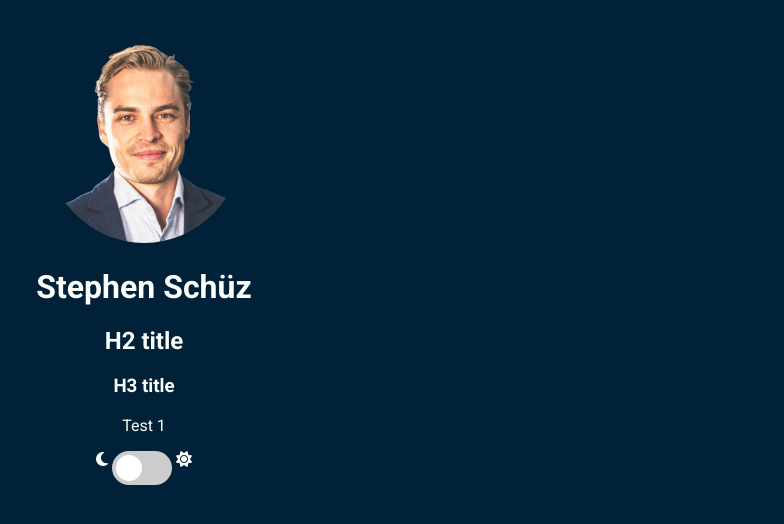
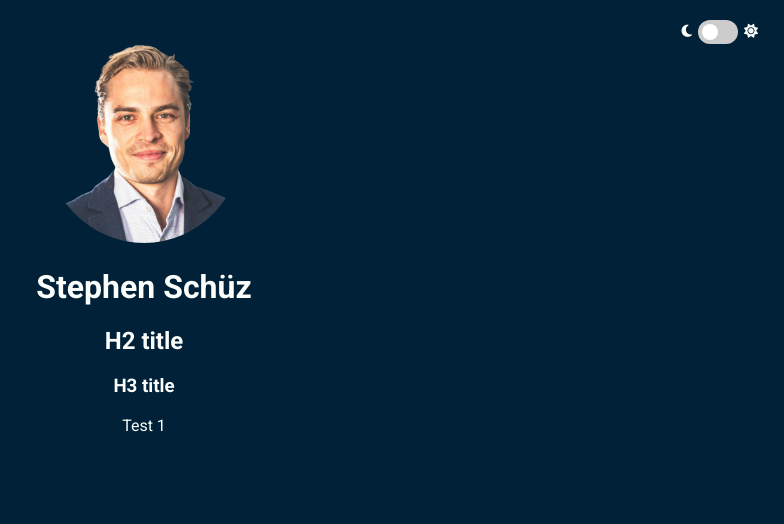
Before and after one commit to sschuez/portfolio, a website: page index.html in a window 1280 px wide. Shown: the whole page, without its empty margins (496-1280 px from the left). Drawn offline with Linux system fonts and the light colour scheme.

Commit message:
implemented dark mode toggle top right

```diff
--- a/src/scss/components/_dark_mode.sass.scss
+++ b/src/scss/components/_dark_mode.sass.scss
@@ -1,11 +1,24 @@
 @use "../config/config.sass.scss" as *;
+
+.dark-mode-switch {
+  display: flex;
+  justify-content: center;
+  position: absolute;
+  top: 12px;
+  right: 12px;
+}
+
+.dark-mode-switch .fas {
+  margin: 4px 6px;
+  font-size: 14px;
+}
 
 /* The switch - the box around the slider */
 .switch {
   position: relative;
   display: inline-block;
-  width: 60px;
-  height: 34px;
+  width: 40px;
+  height: 24px;
 }
 
 /* Hide default HTML checkbox */
@@ -31,8 +44,8 @@
 .slider:before {
   position: absolute;
   content: "";
-  height: 26px;
-  width: 26px;
+  height: 16px;
+  width: 16px;
   left: 4px;
   bottom: 4px;
   background-color: white;
@@ -49,9 +62,9 @@ input:focus + .slider {
 }
 
 input:checked + .slider:before {
-  -webkit-transform: translateX(26px);
-  -ms-transform: translateX(26px);
-  transform: translateX(26px);
+  -webkit-transform: translateX(16px);
+  -ms-transform: translateX(16px);
+  transform: translateX(16px);
 }
 
 /* Rounded sliders */
--- a/src/scss/pages/_home.sass.scss
+++ b/src/scss/pages/_home.sass.scss
@@ -24,6 +24,7 @@ body {
   background-color: $background-color-dark;
   color: $font-color-dark;
   text-align: center;
+  position: relative;
 }
 
 .dark-mode {
```
Also changed, not shown: src/css/config/config.sass.css (added), src/css/main.css, 3 other files.
